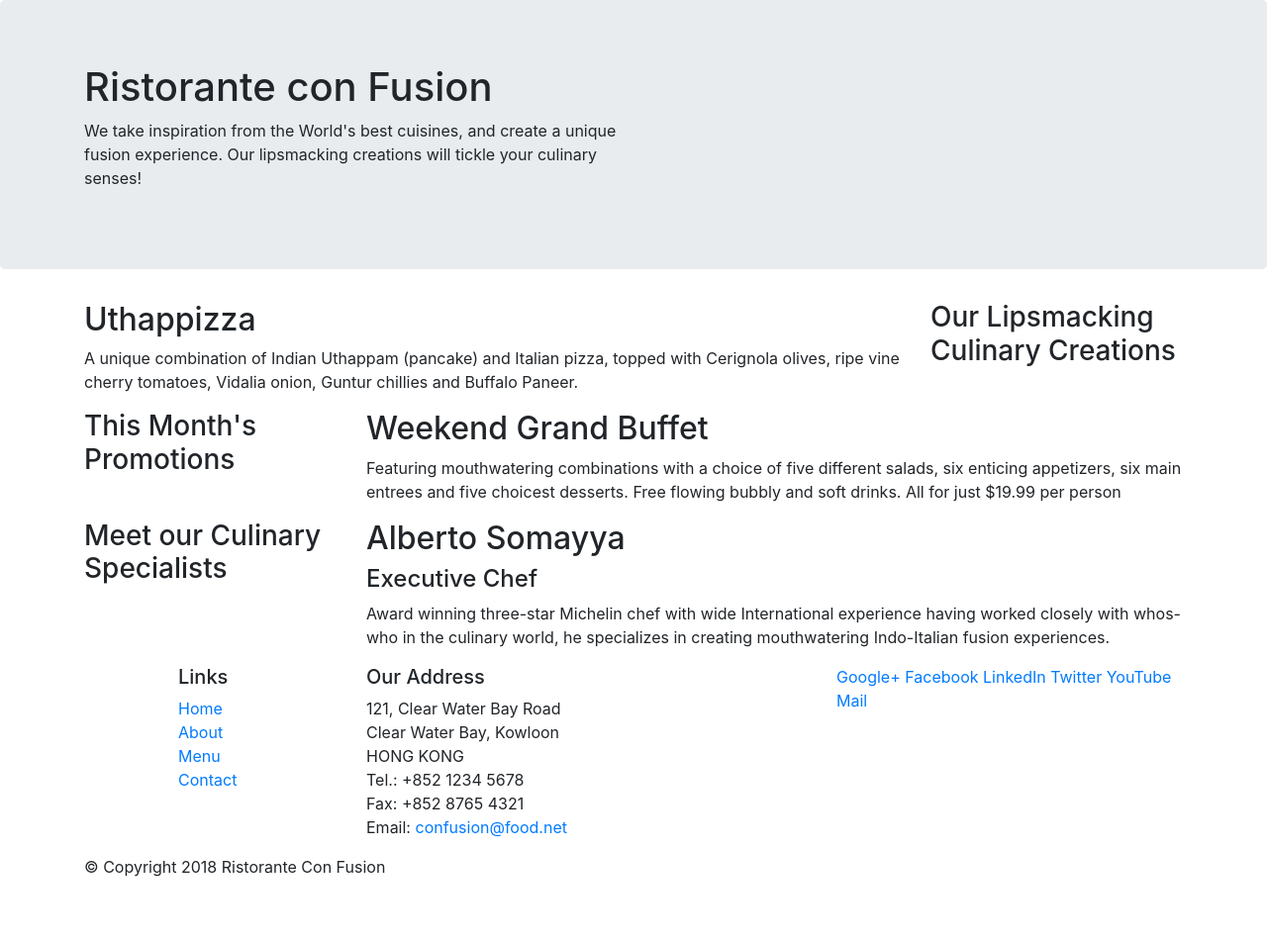
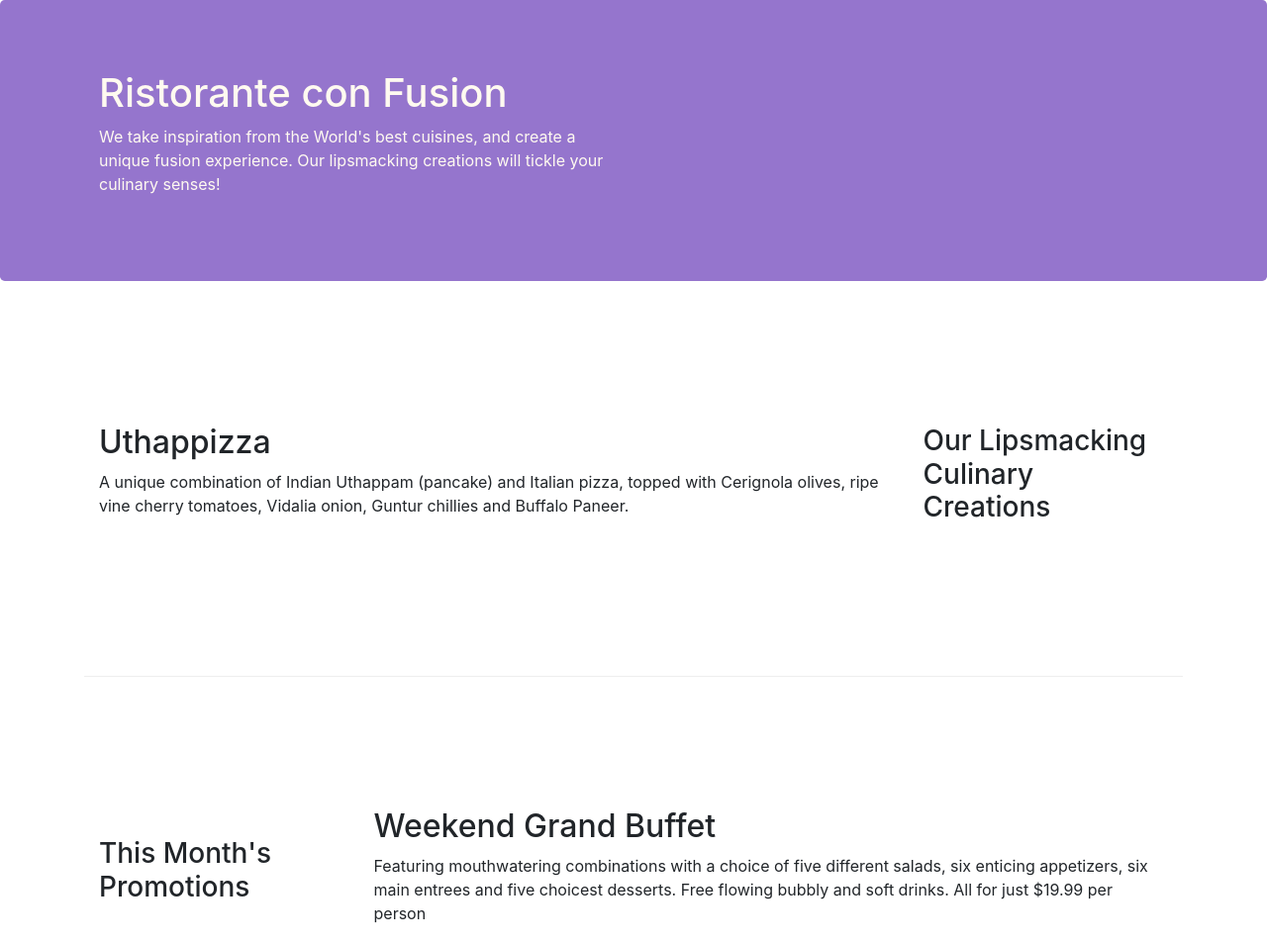
Before and after one commit to AMELkhdfjd/Bootstrap, a website: page index.html in a window 1280 px wide. Shown: the top 954 px of the page at 99% size. Before the commit the page ends 904 px from the top, so only its background shows below. Drawn offline with nearby package versions, Linux system fonts and the light colour scheme.

Commit message:
adding css classes

```diff
--- a/index.html
+++ b/index.html
@@ -9,6 +9,7 @@
 
     <!-- Bootstrap CSS -->
     <link rel="stylesheet" href="node_modules/bootstrap/dist/css/bootstrap.min.css">
+    <link rel="stylesheet"  href="style.css">
     <title>Ristorante Con Fusion</title>
 </head>
 
@@ -16,7 +17,7 @@
 
     <header class="jumbotron">
         <div class="container">
-            <div class="row">
+            <div class="row row-header">
                 <div class="col-12 col-sm-6">
                     <h1>Ristorante con Fusion</h1>
                     <p>We take inspiration from the World's best cuisines, and create a unique fusion experience. Our lipsmacking creations will tickle your culinary senses!</p>
@@ -28,7 +29,7 @@
     </header>
 
     <div class="container">
-        <div class="row">
+        <div class="row row-content align-items-center">
             <div class="col-12 col-sm-4 order-sm-last col-md-3">
                 <h3>Our Lipsmacking Culinary Creations</h3>
             </div>
@@ -39,7 +40,7 @@
         </div>
 
 
-        <div class="row">
+        <div class="row row-content align-items-center">
             <div class="col-12 col-sm-4 col-md-3">
                 <h3>This Month's Promotions</h3>
             </div>
@@ -49,7 +50,7 @@
             </div>
         </div>
 
-        <div class="row">
+        <div class="row row-content">
             <div class="col-12 col-sm-4 col-md-3">
                 <h3>Meet our Culinary Specialists</h3>
             </div>
@@ -61,9 +62,9 @@
         </div>
     </div>
 
-    <footer class="container">
-        <div>
-            <div  class="row">
+    <footer class="footer" >
+        <div class="container">
+            <div  class="row justify-content-center">
                 <div class="col-4 offset-1 col-sm-2">
                     <h5>Links</h5>
                     <ul class="list-unstyled">
@@ -75,7 +76,7 @@
                 </div>
                 <div class="col-7 col-sm-5">
                     <h5>Our Address</h5>
-                    <address>
+                    <address class="adress">
 		              121, Clear Water Bay Road<br>
 		              Clear Water Bay, Kowloon<br>
 		              HONG KONG<br>
@@ -84,8 +85,8 @@
 		              Email: <a href="mailto:confusion@food.net">confusion@food.net</a>
 		           </address>
                 </div>
-                <div class="col-12 col-sm-4">
-                    <div>
+                <div class="col-12 col-sm-4 align-self-center ">
+                    <div class="text-center">
                         <a href="http://google.com/+">Google+</a>
                         <a href="http://www.facebook.com/profile.php?id=">Facebook</a>
                         <a href="http://www.linkedin.com/in/">LinkedIn</a>
--- /dev/null
+++ b/style.css
@@ -0,0 +1,28 @@
+.row-header{
+    margin : 0px auto;
+    padding: 0px auto;
+}
+
+.row-content{
+    margin: 0px auto;
+    padding: 50px 0px 50px 0px;
+    border-bottom: 1px ridge;
+    min-height: 400px;
+}
+
+.footer{
+    background-color: #c1c0c2;
+    margin:  0px auto;
+    padding: 20px 0px 20px 0px;
+}
+.jumbotron{
+    padding: 70px 30px 70px 30px;
+    margin:  0px auto;
+    background-color: #9575CD;
+    color: floralwhite;
+}
+.adress{
+    font-size: 80%;
+    margin: 0px;
+    color: #0f0F0F;
+}
```
